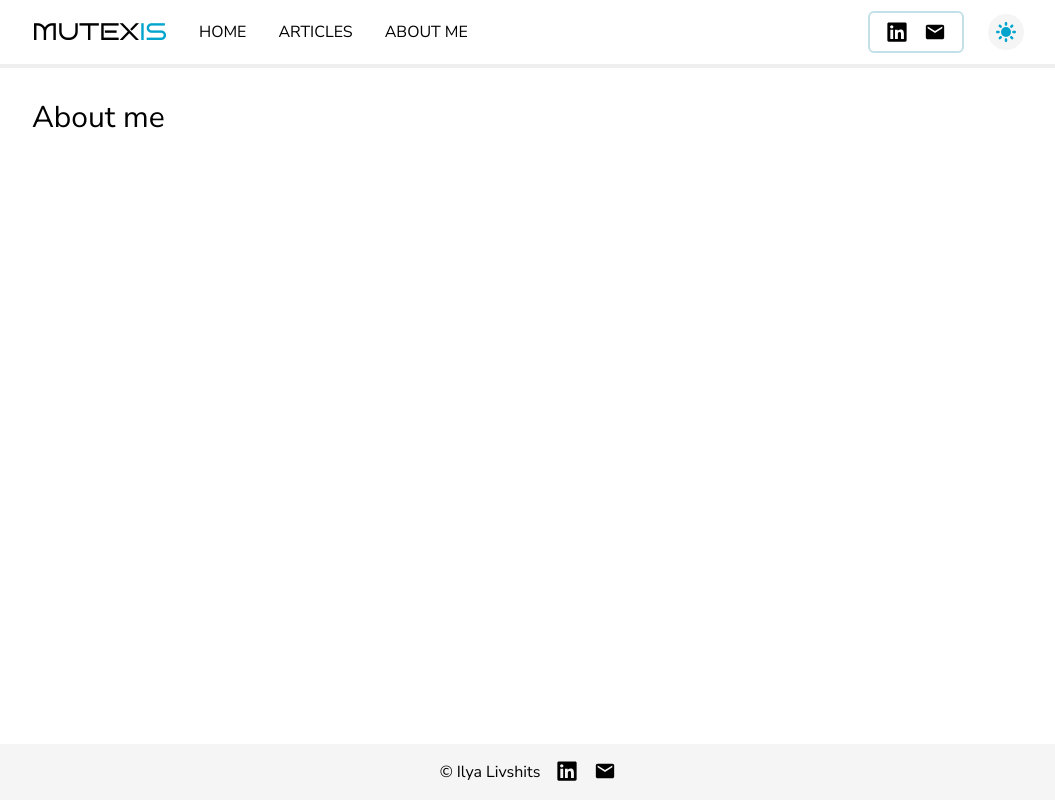
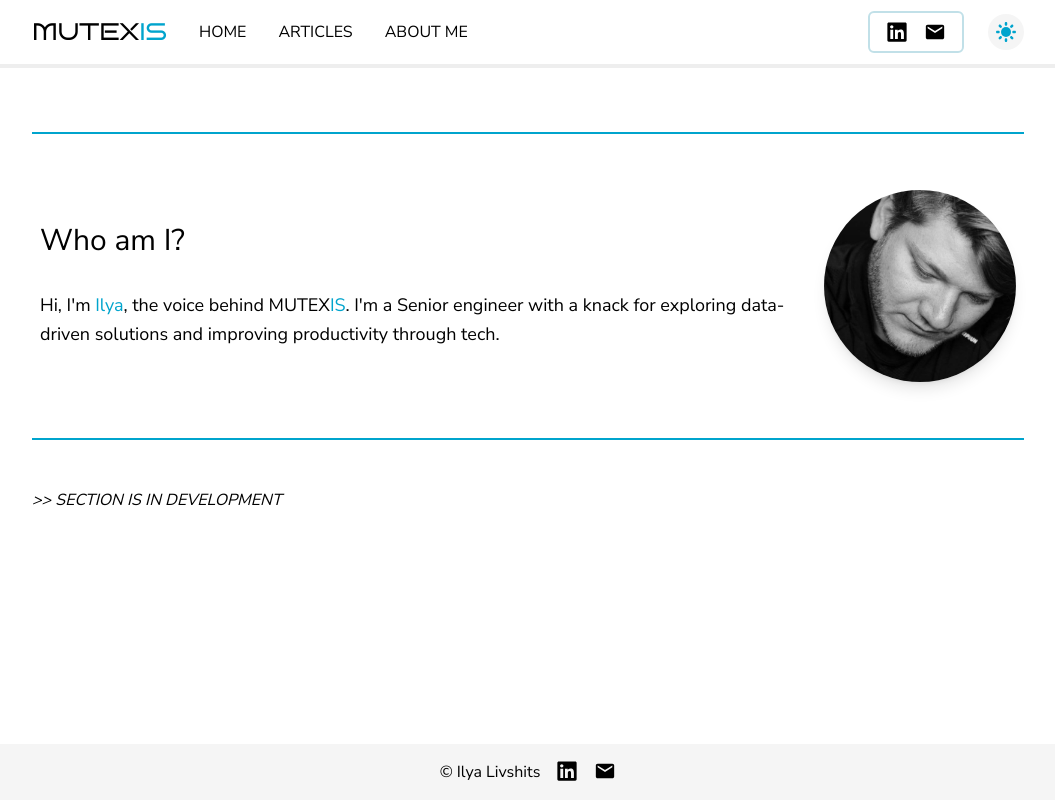
Before and after one commit to jarto666/ellion-blog, a Next.js app: page /about in a window 1280 px wide. Shown: the whole page, without its empty margins (112-1167 px from the left). Built offline with nearby package versions, Linux system fonts and the light colour scheme.

Commit message:
About me page - initial work

```diff
--- a/pages/about/index.tsx
+++ b/pages/about/index.tsx
@@ -3,9 +3,36 @@
 const AboutPage = () => {
   return (
     <>
-      <HeadTitle title="TQ | About" />
+      <HeadTitle title="MUTEX | About" />
       <div className="max-w-screen-lg mx-auto w-full p-4">
-        <h1 className="text-3xl mt-4 mb-8">About me</h1>
+        {/* MAIN CONTAINER */}
+        <div>
+          <hr className="my-12 h-0.5 border-t-0 bg-accent" />
+
+          <div className="flex flex-col md:flex-row-reverse items-center gap-8 p-2 mt-10">
+            <img
+              src="/img/about-photo.jpg"
+              alt="About"
+              className="w-48 h-48 rounded-full object-cover shadow-lg"
+            />
+            <div className="text-lg leading-relaxed text-foreground">
+              <h1 className="text-3xl mb-8">Who am I?</h1>
+              <p>
+                Hi, I&apos;m <span className="text-accent">Ilya</span>, the
+                voice behind MUTEX
+                <span className="text-accent">IS</span>. I&apos;m a Senior
+                engineer with a knack for exploring data-driven solutions and
+                improving productivity through tech.
+              </p>
+            </div>
+          </div>
+
+          <hr className="my-12 h-0.5 border-t-0 bg-accent" />
+
+          <div>
+            <span className="italic"> {">>"} SECTION IS IN DEVELOPMENT</span>
+          </div>
+        </div>
       </div>
     </>
   );
--- a/pages/blog/[slug].tsx
+++ b/pages/blog/[slug].tsx
@@ -14,7 +14,7 @@
   return (
     <>
       <Head>
-        <title>{`TQ | ${post.title}`}</title>
+        <title>{`MUTEX | ${post.title}`}</title>
         <meta name="description" content={post.description} />
         <meta property="og:title" content={post.title} />
         <meta property="og:description" content={post.description} />
--- a/pages/blog/index.tsx
+++ b/pages/blog/index.tsx
@@ -11,7 +11,7 @@
 const BlogPage: React.FC<BlogPageProps> = ({ posts }) => {
   return (
     <>
-      <HeadTitle title="TQ | Articles" />
+      <HeadTitle title="MUTEX | Articles" />
       <div className="max-w-screen-lg mx-auto w-full p-4">
         <h1 className="text-3xl mt-4 mb-8">Articles</h1>
         <BlogPostList posts={posts}></BlogPostList>
--- a/pages/index.tsx
+++ b/pages/index.tsx
@@ -13,7 +13,7 @@
 
   return (
     <>
-      <HeadTitle title="TQ | Home" />
+      <HeadTitle title="MUTEX | Home" />
       <div className="flex flex-col">
         {/* Hero section */}
         <div className="w-full bg-background-secondary text-foreground border-b-4 border-secondary">
--- a/styles/globals.css
+++ b/styles/globals.css
@@ -77,6 +77,7 @@
   --accent-200: #80d1e6;
 
   --accent-secondary: #0c3440;
+  --accent-divider: #bfd9e1;
 
   --button-foreground: var(--foreground-secondary);
   --button-foreground-hover: var(--foreground);
--- a/tailwind.config.ts
+++ b/tailwind.config.ts
@@ -47,6 +47,7 @@
           // 700: "#00627b",
           // 800: "#004252",
           // 900: "#002129",
+          divider: "var(--accent-divider)",
         },
         button: {
           foreground: {
```
Also changed, not shown: public/img/about-photo.jpg (added).
